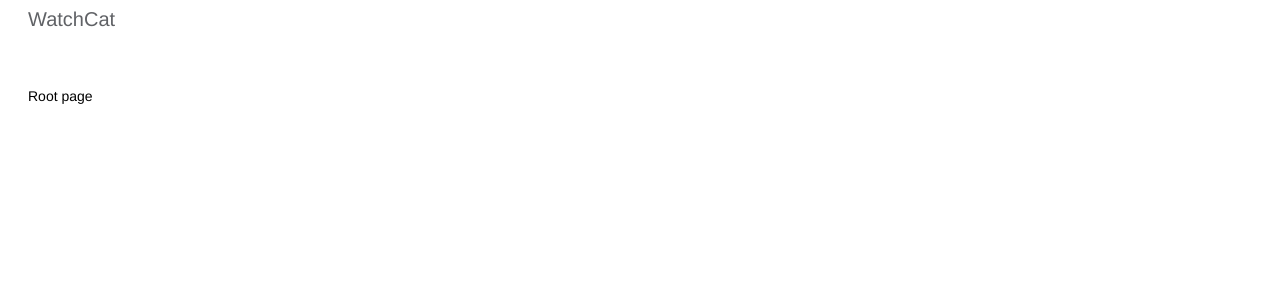
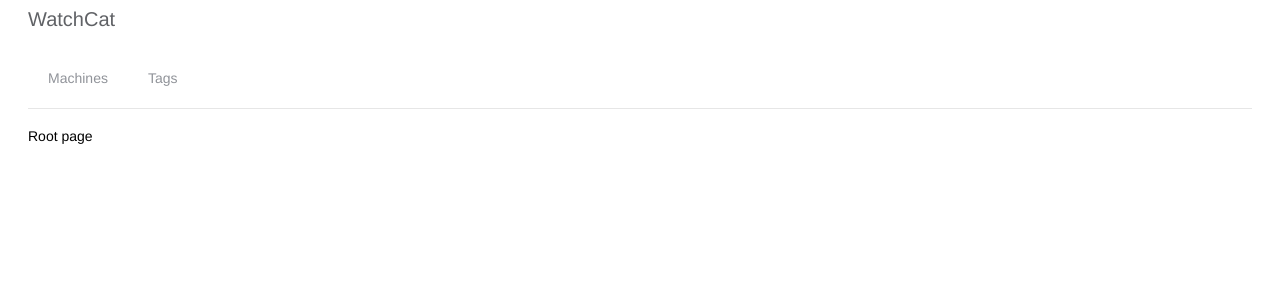
Before and after one commit to bacchus-snu/watchcat, a Nuxt app in the folder apps/frontend/: page / in a window 1280 px wide. Shown: the top 300 px of the page. Built offline with nearby package versions, Linux system fonts and the light colour scheme.

Commit message:
Add nav menu

```diff
--- a/apps/frontend/layouts/default.vue
+++ b/apps/frontend/layouts/default.vue
@@ -1,7 +1,11 @@
 <template>
   <el-container>
-    <el-header>
+    <el-header height="100px">
       <h1>WatchCat</h1>
+      <el-menu :router="true" :default-active="$route.path" class="menu-bar" mode="horizontal">
+        <el-menu-item index="/machines">Machines</el-menu-item>
+        <el-menu-item index="/tags">Tags</el-menu-item>
+      </el-menu>
     </el-header>
     <el-main>
       <nuxt/>
```
